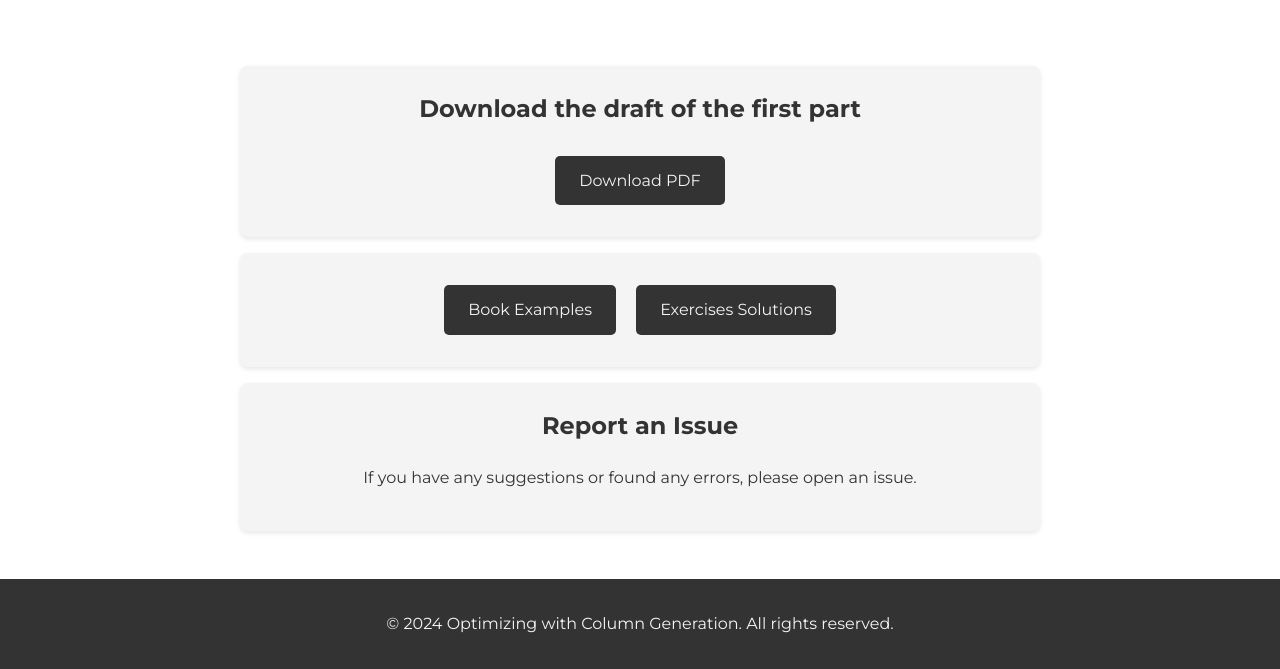
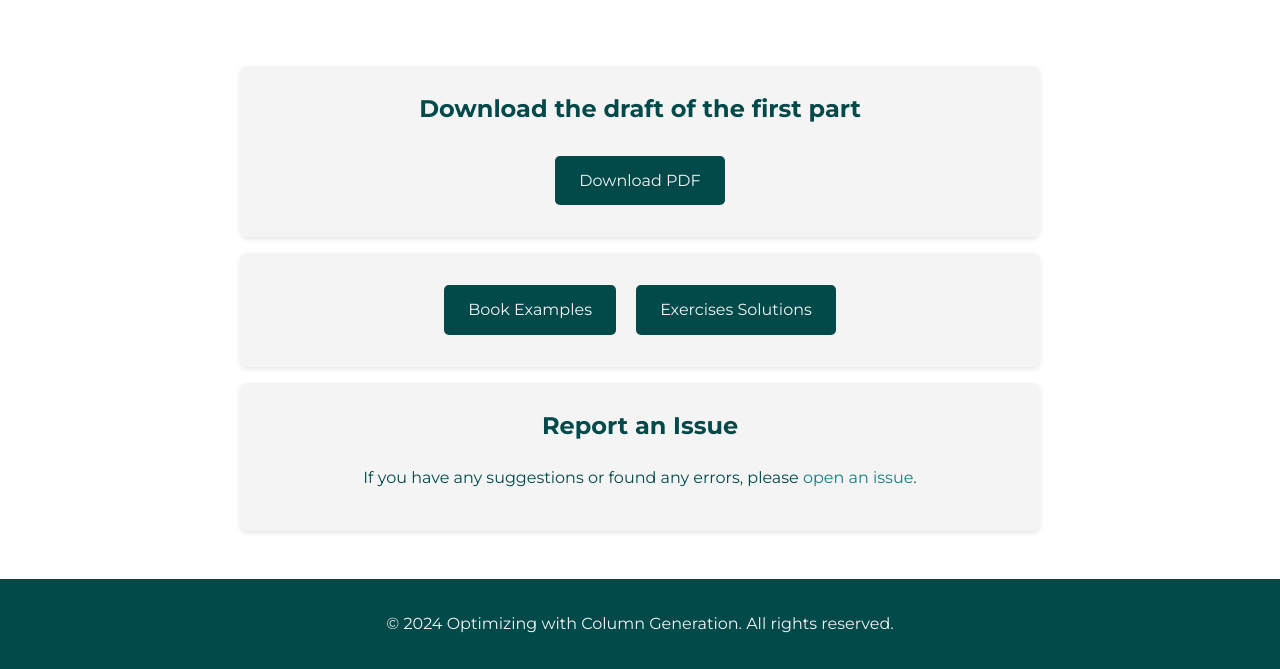
Before and after one commit to OptimizingWithColumnGeneration/OptimizingWithColumnGeneration.github.io, a plain HTML site: page index.html in a window 1280 px wide. Shown: the part 354-1023 px from the top of the page. Drawn offline with Linux system fonts and the light colour scheme.

Commit message:
Update styles.css

```diff
--- a/styles.css
+++ b/styles.css
@@ -3,7 +3,7 @@ body {
     margin: 0;
     padding: 0;
     background-color: #fff;
-    color: #333;
+    color: #02494a;
     line-height: 1.6;
 }
 
@@ -34,23 +34,24 @@ section {
 }
 
 section h2 {
-    color: #333;
+    color: #02494a;
     margin-top: 0;
 }
 
 a {
-    color: #333;
+    color: #147e80;
     text-decoration: none;
 }
 
 a:hover {
+    color: #42a4a6;
     text-decoration: underline;
 }
 
 footer {
     text-align: center;
     padding: 1em 0;
-    background-color: #333;
+    background-color: #02494a;
     color: #f4f4f4;
 }
 
@@ -60,7 +61,7 @@ footer {
     margin: 0.5em;
     font-size: 1em;
     color: #f4f4f4;
-    background-color: #333;
+    background-color: #02494a;
     border: none;
     border-radius: 5px;
     text-align: center;
```
